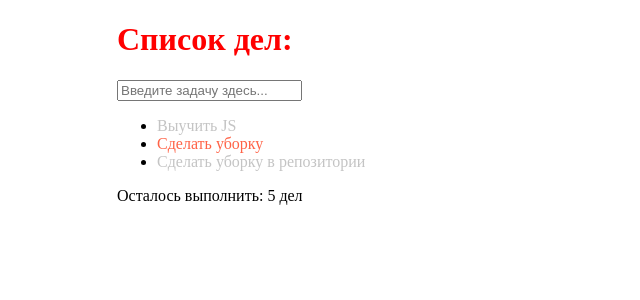
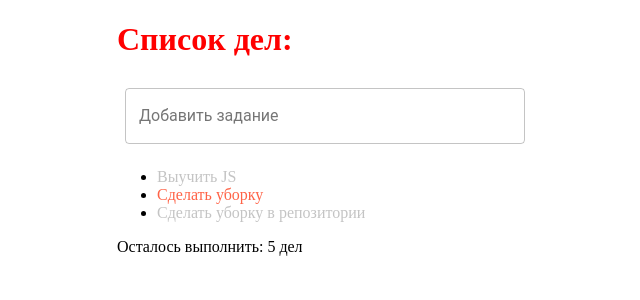
Before and after one commit to WebHeroSchool/aei_todo, a React (Create React App) app: page / in a window 1280 px wide. Shown: the top 300 px of the page, without its empty margins (323-963 px from the left). Built offline with nearby package versions, Linux system fonts and the light colour scheme.

Commit message:
added material-ui and textinput

```diff
--- a/package.json
+++ b/package.json
@@ -23,6 +23,7 @@
     "not op_mini all"
   ],
   "devDependencies": {
+    "@material-ui/core": "^3.9.3",
     "classnames": "^2.2.6"
   }
 }
--- a/src/Components/InputItem/InputItem.js
+++ b/src/Components/InputItem/InputItem.js
@@ -1,7 +1,17 @@
 import React from "react";
+import TextField from '@material-ui/core/TextField';
 
 const InputItem = () => (
-        <input placeholder={"Введите задачу здесь..."} type={"text"} />
+
+            <TextField
+                id="standard-with-placeholder"
+                label="Добавить задание"
+                placeholder="Введите ваше задание здесь"
+                margin="normal"
+                style={{ margin: 8 }}
+                fullWidth
+                variant="outlined"
+            />
         );
 
 
```
Also changed, not shown: 1 other file (tests, documents, lock files or other folders).
